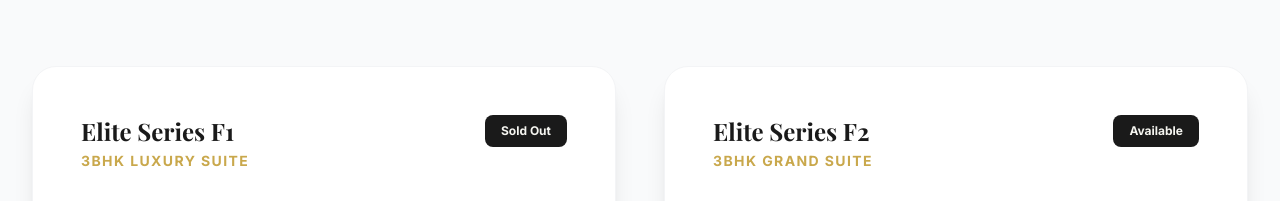
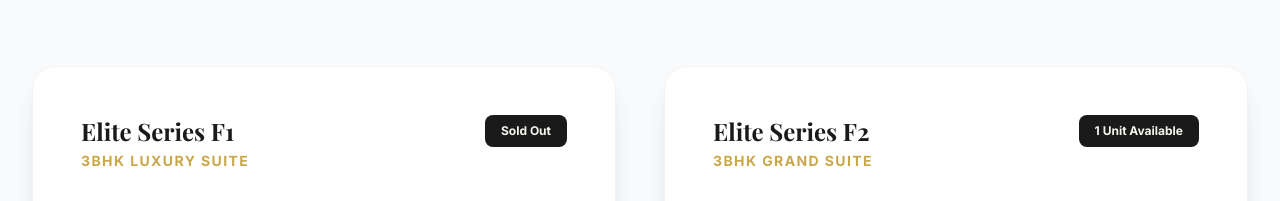
Before and after one commit to tndevelopers2024/mala-constructions, a Next.js app: page /signature-sapphire in a window 1280 px wide. Shown: the part 2748-2949 px from the top of the page. Built offline with nearby package versions, Linux system fonts and the light colour scheme; grey boxes are pictures that could not be loaded; a web font is replaced by a local one.

Commit message:
fix(available):text changed

```diff
--- a/app/signature-sapphire/page.tsx
+++ b/app/signature-sapphire/page.tsx
@@ -66,7 +66,7 @@ const floorPlans = [
     area: "1154",
     config: "3BHK Grand Suite",
     toilets: "3",
-    status: "Available",
+    status: "1 Unit Available",
     image:
       "/images/blue-print/elite-series-f2-by-mala-constructions.webp",
     details: [
```
